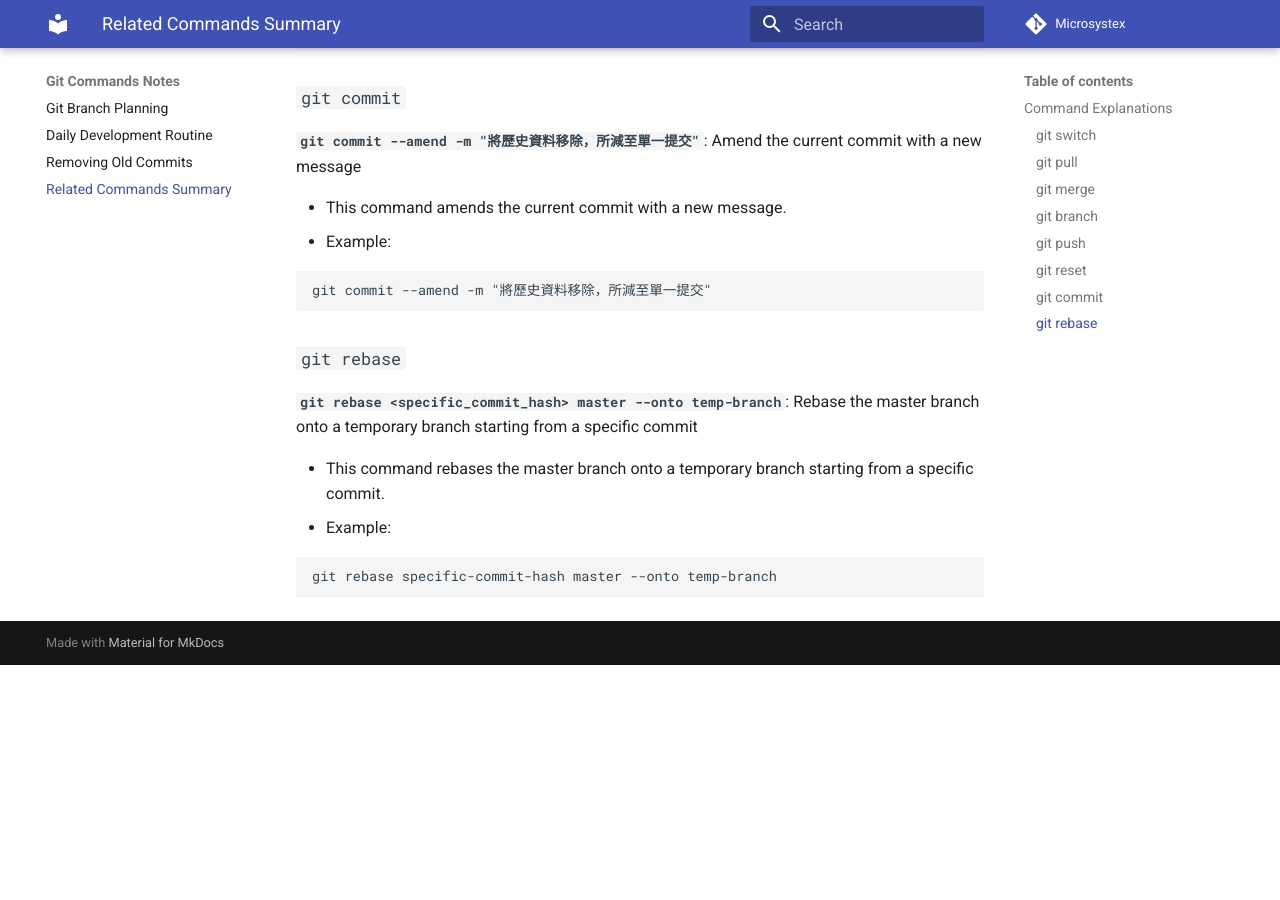
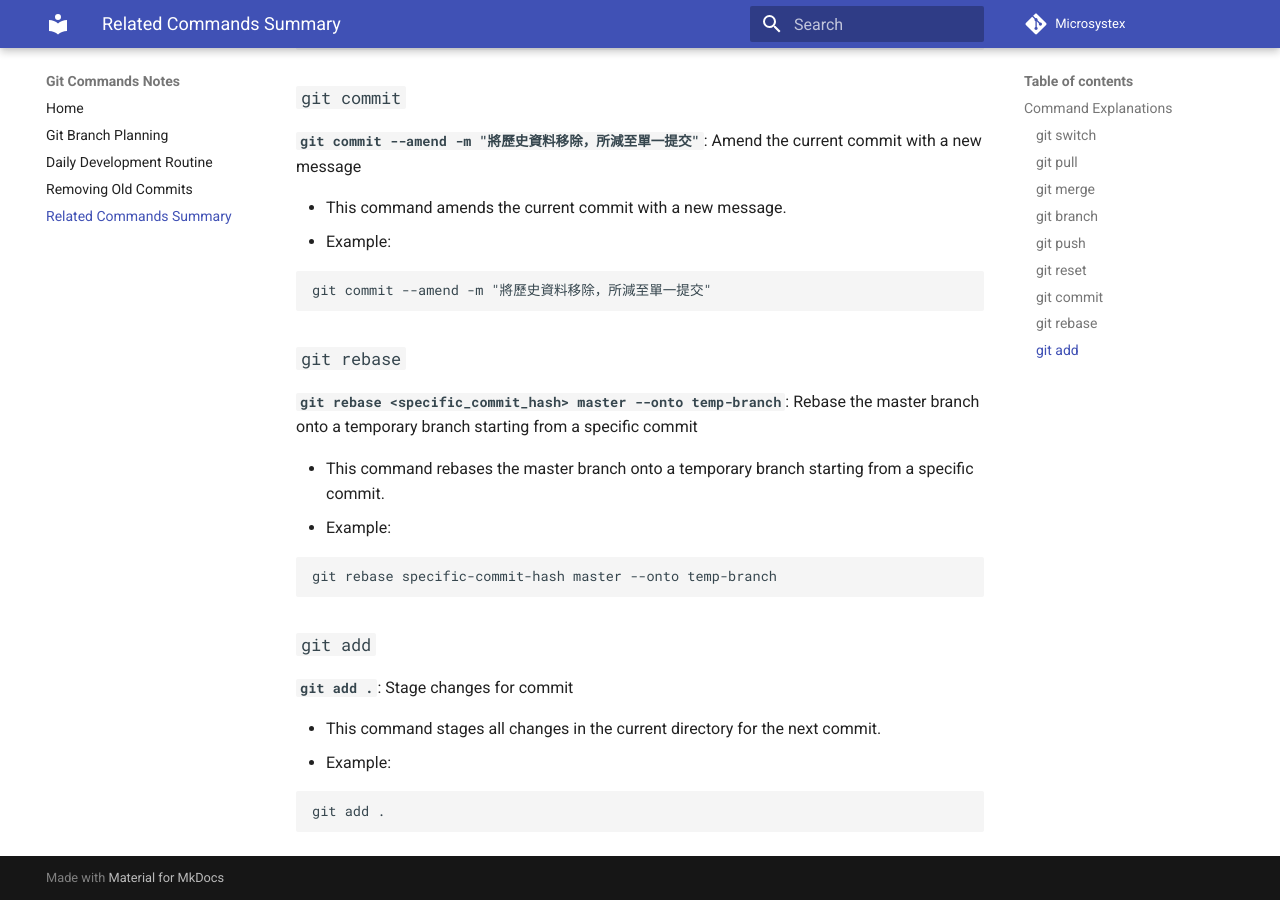
Before and after one commit to microsystex/git-commands-notes, an MkDocs documentation site: the page built from docs/related-commands-summary.md, in a window 1280 px wide and 900 px high, scrolled down 1954 px. Built offline with MkDocs 1.6.1 and Material for MkDocs 9.7.7, drawn with Linux system fonts in a browser that asks for light colours; before the commit the page ends 2619 px from its top, so only the background shows below that.

Commit message:
Add `git add` command documentation and update navigation in MkDocs

````diff
--- a/docs/related-commands-summary.md
+++ b/docs/related-commands-summary.md
@@ -107,3 +107,14 @@ git commit --amend -m "將歷史資料移除，所減至單一提交"
 ```bash
 git rebase specific-commit-hash master --onto temp-branch
 ```
+
+### `git add`
+
+**`git add .`**: Stage changes for commit
+
+- This command stages all changes in the current directory for the next commit.
+- Example:
+
+```bash
+git add .
+```
--- a/mkdocs.yml
+++ b/mkdocs.yml
@@ -7,6 +7,7 @@ theme:
   name: material
 
 nav:
+  - Home: index.md
   - Git Branch Planning: git-branch-planning.md
   - Daily Development Routine: daily-development-routine.md
   - Removing Old Commits: removing-old-commits.md
````
